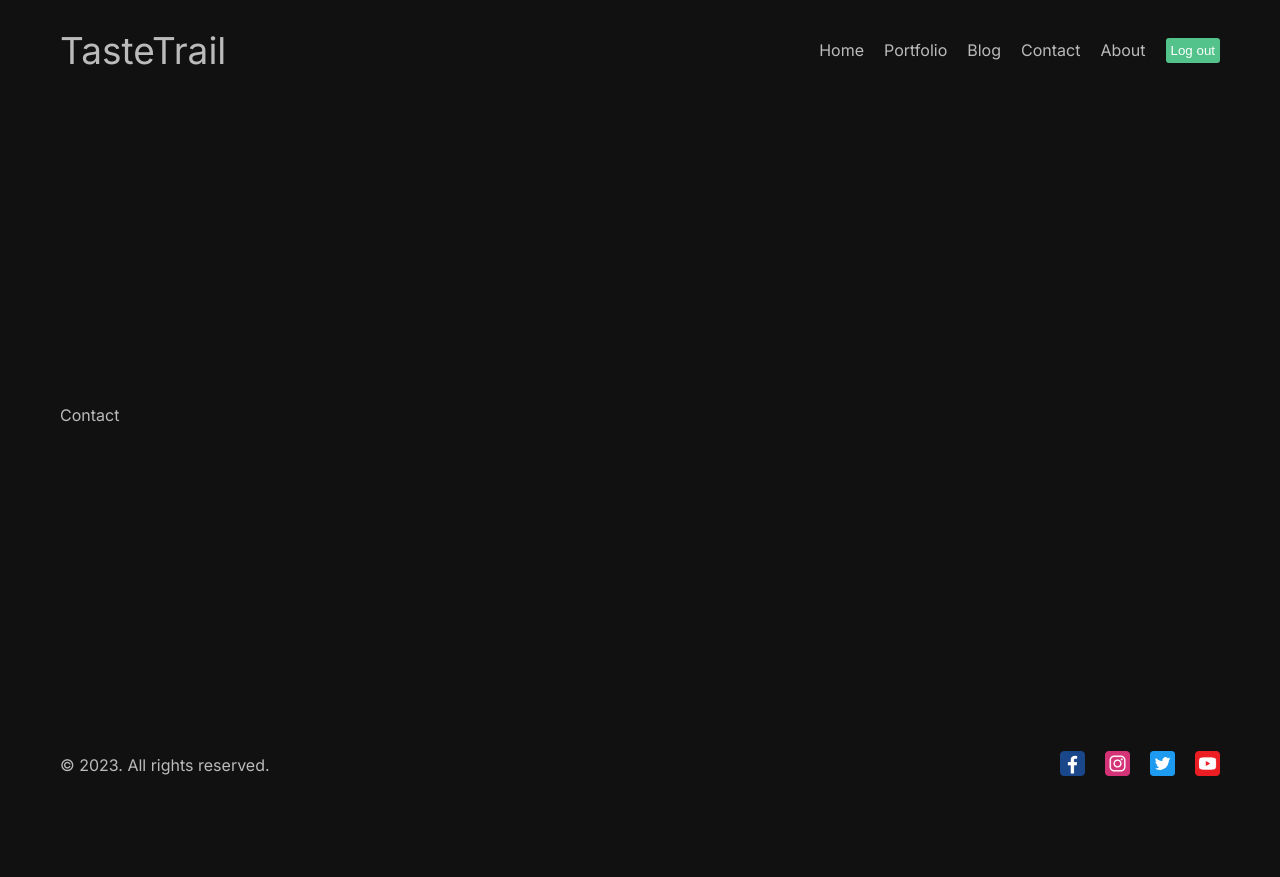
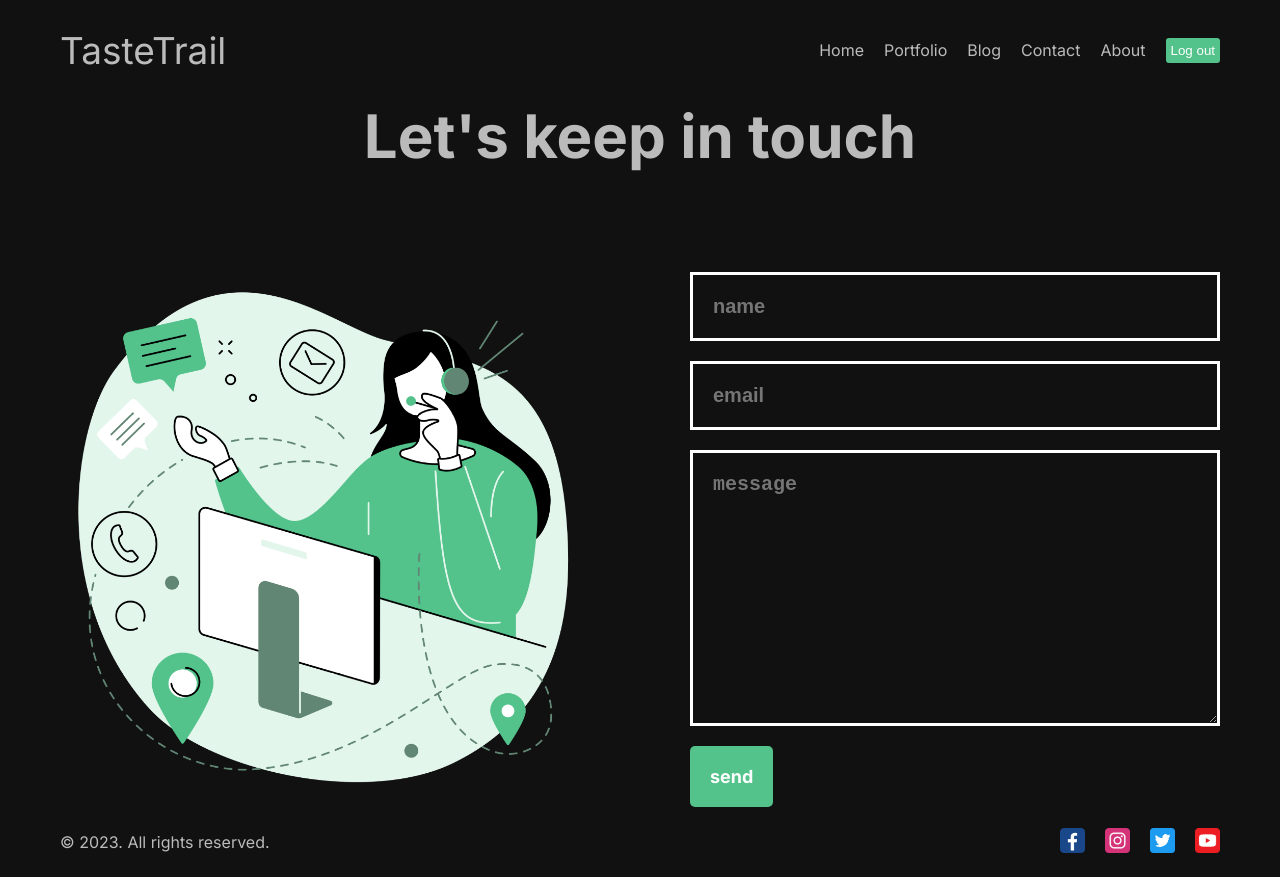
Before and after one commit to daudi13/taste-trail, a Next.js app: page /contact in a window 1280 px wide. Before the commit the page ends 800 px from the top, so only its background shows below. Built offline with nearby package versions, Linux system fonts and the light colour scheme.

Commit message:
Add contact page

```diff
--- a/src/app/contact/page.jsx
+++ b/src/app/contact/page.jsx
@@ -1,8 +1,35 @@
 import React from 'react'
+import styles from './page.module.css'
+import Image from 'next/image'
+import contactPic from '/public/assets/contact.png'
+import Button from '@/components/Button/Button'
 
 const Contact = () => {
   return (
-    <div>Contact</div>
+    <div className={styles.container}>
+      <h1 className={styles.title}>Let's keep in touch</h1>
+      <div className={styles.content}>
+        <div className={styles.imgContainer}>
+          <Image
+            src={contactPic}
+            alt="contact"
+            fill="true"
+            className={styles.img}
+          />
+        </div>
+        <form className={styles.form}>
+          <input type="text" placeholder='name' className={styles.input} />
+          <input type="text" placeholder='email' className={styles.input} />
+          <textarea
+            className={styles.textarea}
+            placeholder='message'
+            cols="30"
+            rows="10"
+          ></textarea>
+          <Button url="#" text="send"/>
+        </form>
+      </div>
+    </div>
   )
 }
 
--- /dev/null
+++ b/src/app/contact/page.module.css
@@ -0,0 +1,50 @@
+.title{
+  text-align: center;
+  margin-bottom: 100px;
+  font-size: 60px;
+}
+
+
+.content {
+  display: flex;
+  align-items: center;
+  gap: 100px;
+}
+
+.imgContainer {
+  flex: 1;
+  position: relative;
+  height: 500px ;
+}
+
+.form {
+  flex: 1;
+  display: flex;
+  flex-direction: column;
+  gap: 20px;
+}
+
+.img {
+  object-fit: contain;
+  animation: updown 2s infinite ease alternate;
+}
+
+@keyframes updown {
+  from {
+    transform: translateY(-15px)
+  }
+
+  to {
+    transform: translateY(0px) scale(1.02);
+  }
+}
+
+.input, .textarea {
+  padding: 20px;
+  background-color: transparent;
+  border: 3px solid white;
+  outline: none;
+  font-size: 20px;
+  font-weight: bold;
+  color: #bbb;
+}
```
Also changed, not shown: src/app/page.module.css (+12 -1 lines).
